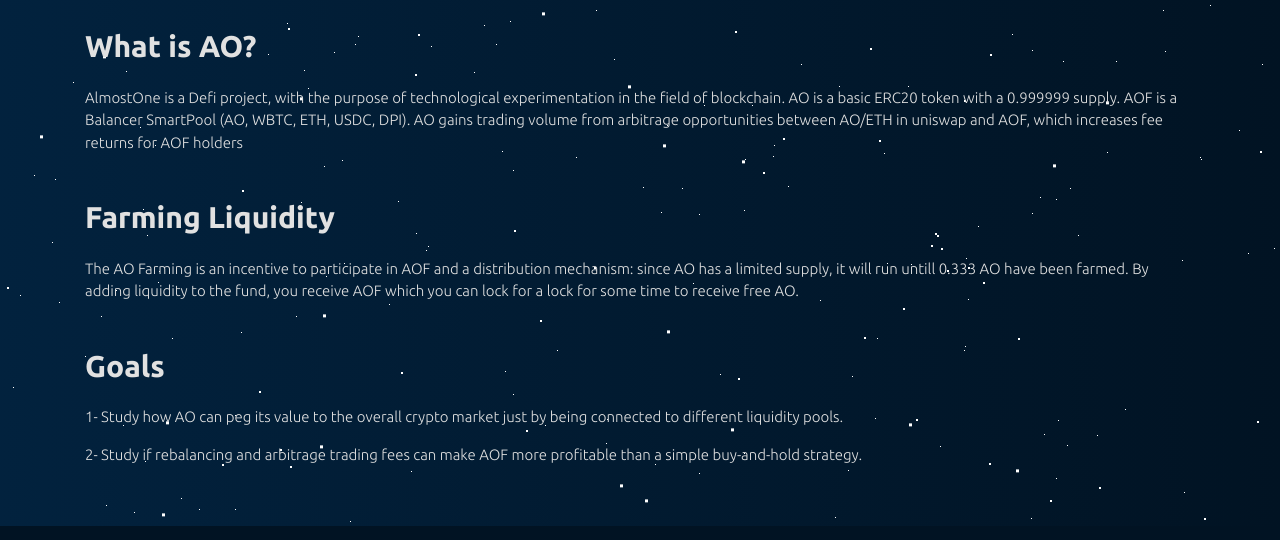
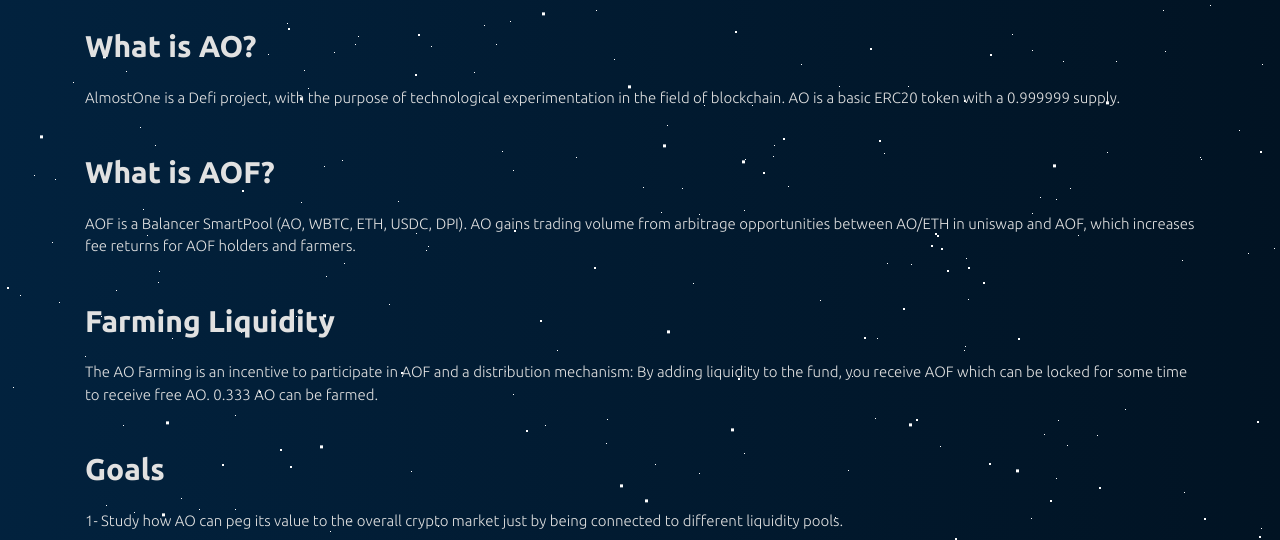
Before and after one commit to Almost-One/almost-one.github.io, a plain HTML site: page info.html in a window 1280 px wide. Shown: the part 245-785 px from the top of the page. Drawn offline with nearby package versions, Linux system fonts and the light colour scheme.

Commit message:
Update info.html

```diff
--- a/info.html
+++ b/info.html
@@ -2,7 +2,7 @@
 <html lang="en">
     <head>
         <meta charset="utf-8">
-        <title>Home - almostone.finance</title>
+        <title>Home - AlmostOne</title>
         <meta name="description" content="Almost one is a Defi project, with the purpose of technological experimentation in the field of blockchain">
         <meta name="keywords" content="Almost Farming">
         <meta name="author" content="Almost Farming">
@@ -60,9 +60,11 @@
                 <div class="row">
                     <div class="col">
                        <h1>What is AO?</h1>
-                       <p>AlmostOne is a Defi project, with the purpose of technological experimentation in the field of blockchain. AO is a basic ERC20 token with a 0.999999 supply. AOF is a Balancer SmartPool (AO, WBTC, ETH, USDC, DPI). AO gains trading volume from arbitrage opportunities between AO/ETH in uniswap and AOF, which increases fee returns for AOF holders</p>
+                       <p>AlmostOne is a Defi project, with the purpose of technological experimentation in the field of blockchain. AO is a basic ERC20 token with a 0.999999 supply.</p>
+                        <h1>What is AOF?</h1>
+                       <p>AOF is a Balancer SmartPool (AO, WBTC, ETH, USDC, DPI). AO gains trading volume from arbitrage opportunities between AO/ETH in uniswap and AOF, which increases fee returns for AOF holders and farmers.</p>
                         <h1>Farming Liquidity</h1>
-                        <p>The AO Farming is an incentive to participate in AOF and a distribution mechanism: since AO has a limited supply, it will run untill 0.333 AO have been farmed. By adding liquidity to the fund, you receive AOF which you can lock for a lock for some time to receive free AO.</p>
+                        <p>The AO Farming is an incentive to participate in AOF and a distribution mechanism: By adding liquidity to the fund, you receive AOF which can be locked for some time to receive free AO. 0.333 AO can be farmed.</p>
                         <h1>Goals</h1>
                         <p>1- Study how AO can peg its value to the overall crypto market just by being connected to different liquidity pools.</p>
                         <p>2- Study if rebalancing and arbitrage trading fees can make AOF more profitable than a simple buy-and-hold strategy.</p>
```
